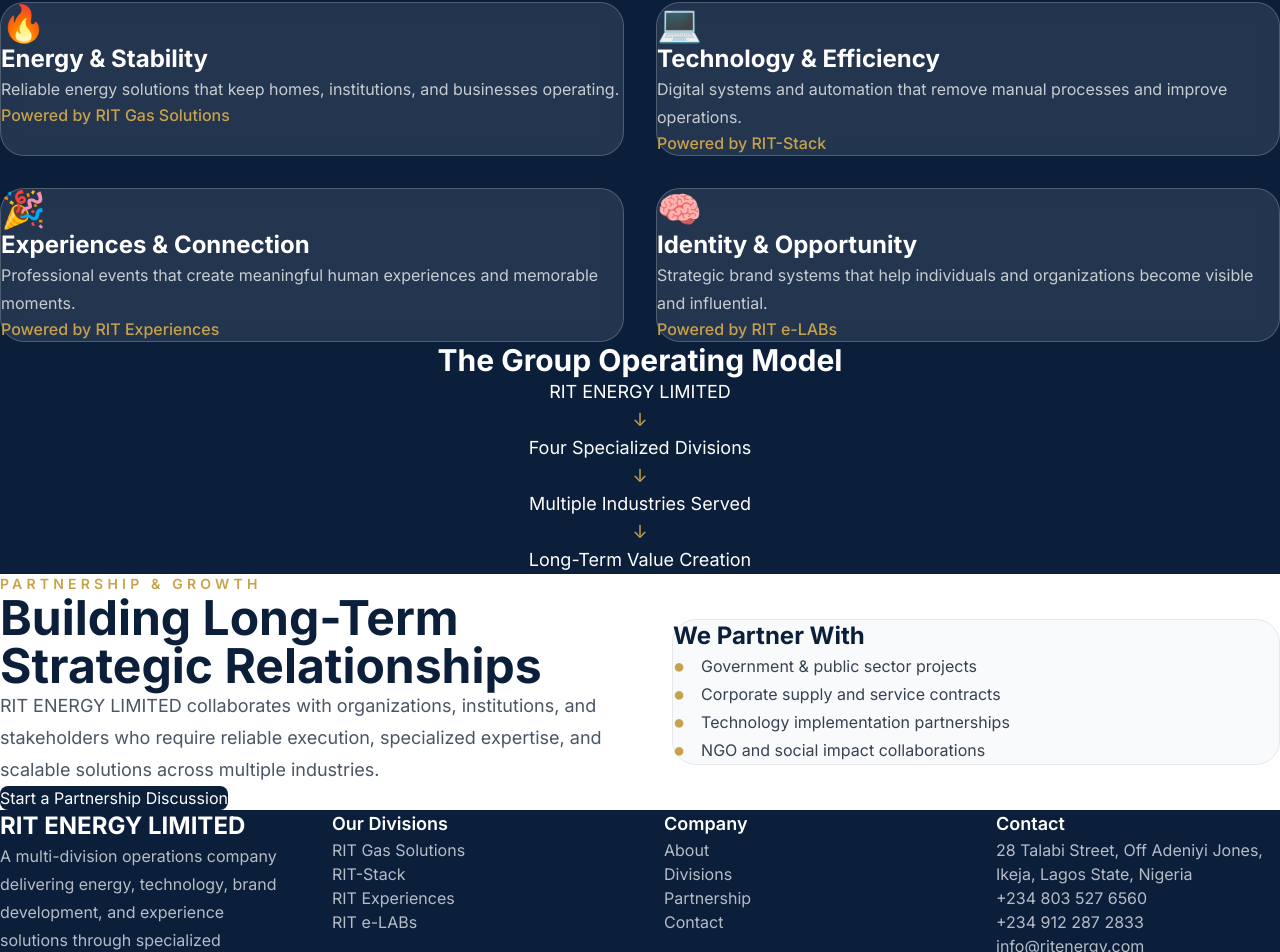
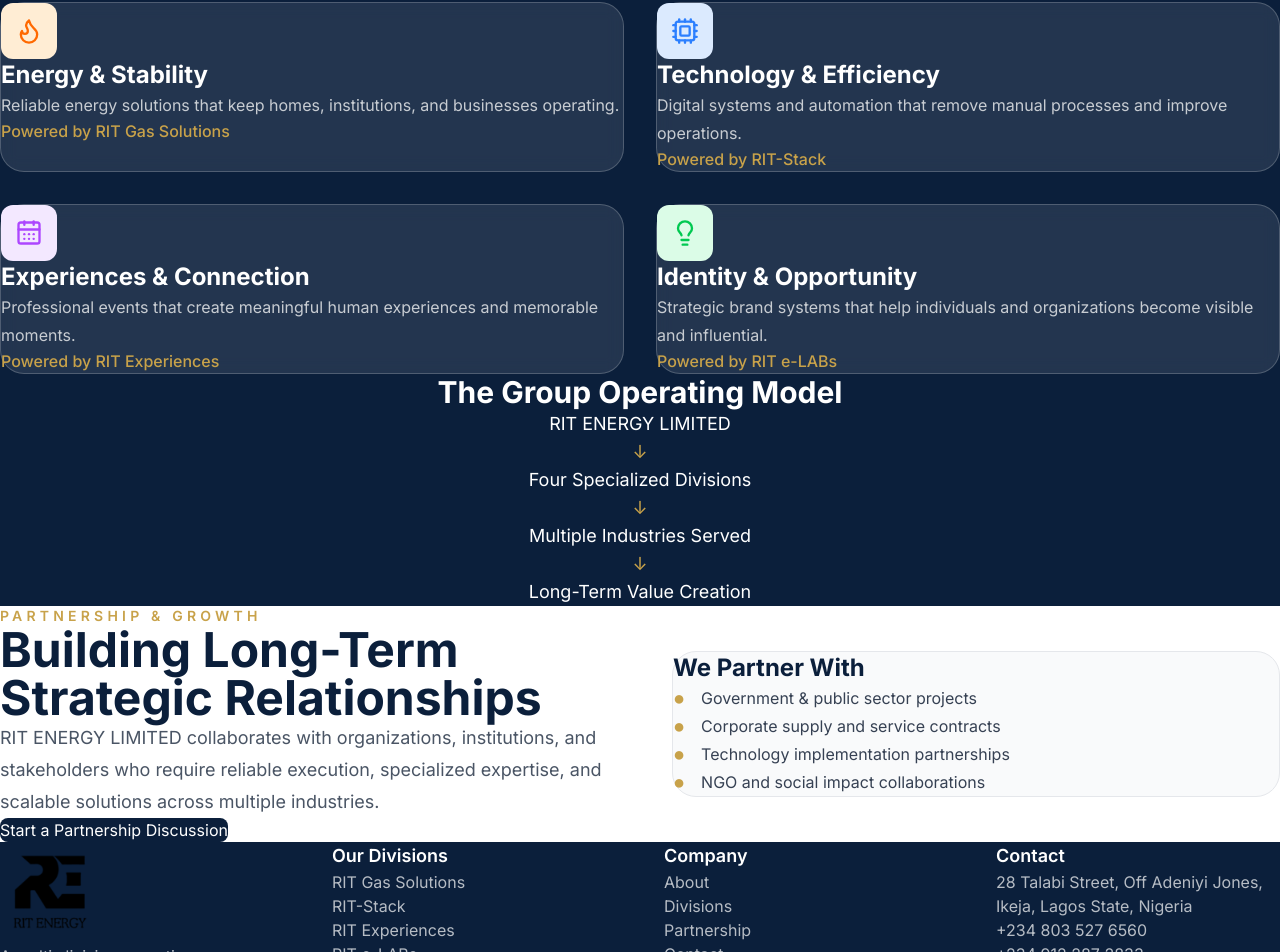
Before and after one commit to Madmax-commits/rit-energy-limited-, a Next.js app: page / in a window 1280 px wide. Shown: the part 1865-2817 px from the top of the page. Built offline with nearby package versions, Linux system fonts and the light colour scheme.

Commit message:
Add RIT ENERGY logo system and branding assets

```diff
--- a/src/components/layout/Footer.tsx
+++ b/src/components/layout/Footer.tsx
@@ -1,5 +1,5 @@
 import Container from "./Container";
-
+import Image from "next/image";
 const divisions = [
   "RIT Gas Solutions",
   "RIT-Stack",
@@ -26,9 +26,14 @@
 
           {/* Company Information */}
           <div>
-            <h2 className="text-2xl font-bold">
-              RIT ENERGY LIMITED
-            </h2>
+             <div>
+                        <Image
+                          src="/coloredlogo.png"
+                          alt="RIT ENERGY LIMITED"
+                          width={100}
+                          height={40}
+                        />
+                      </div>
 
             <p className="mt-5 text-white/70 leading-7">
               A multi-division operations company delivering energy,
@@ -126,7 +131,7 @@
         >
 
           <p>
-            © 2026 RIT ENERGY LIMITED. All rights reserved.
+            © 2006 RIT ENERGY LIMITED. All rights reserved.
           </p>
 
           <p>
--- a/src/components/sections/Divisions.tsx
+++ b/src/components/sections/Divisions.tsx
@@ -1,6 +1,9 @@
+import { divisionIcons } from "@/icons/divisionIcons";
 import Container from "../layout/Container";
 import DivisionCard from "../ui/DivisionCard";
 import { divisions } from "@/data/divisions";
+
+
 
 export default function Divisions() {
   return (
--- a/src/components/sections/Impact.tsx
+++ b/src/components/sections/Impact.tsx
@@ -28,10 +28,12 @@
 
 
         {/* Impact Cards */}
-
         <div className="mt-16 grid md:grid-cols-2 gap-8">
 
-          {impacts.map((item) => (
+          {impacts.map((item) => {
+            const Icon = item.icon;
+
+            return (
               <div
                 key={item.title}
                 className="
@@ -41,33 +43,53 @@
                   rounded-3xl
                   p-8
                   backdrop-blur-sm
+                  transition-all
+                  duration-300
+                  hover:-translate-y-2
+                  hover:bg-white/15
                 "
               >
 
-              <div className="text-4xl">
-                {item.icon}
+                <div
+                  className={`
+                    w-14
+                    h-14
+                    rounded-xl
+                    ${item.bgColor}
+                    flex
+                    items-center
+                    justify-center
+                  `}
+                >
+                  <Icon
+                    size={28}
+                    className={item.color}
+                  />
                 </div>
+
 
                 <h3 className="mt-5 text-2xl font-bold">
                   {item.title}
                 </h3>
 
+
                 <p className="mt-4 text-white/75 leading-7">
                   {item.description}
                 </p>
+
 
                 <p className="mt-6 text-[var(--color-gold)] font-medium">
                   Powered by {item.division}
                 </p>
 
               </div>
-          ))}
+            );
+          })}
 
         </div>
 
 
         {/* Group Model */}
-
         <div className="mt-20 text-center">
 
           <h3 className="text-3xl font-bold">
@@ -77,33 +99,25 @@
 
           <div className="mt-10 space-y-4 text-lg">
 
-            <p>
-              RIT ENERGY LIMITED
-            </p>
+            <p>RIT ENERGY LIMITED</p>
 
             <p className="text-[var(--color-gold)]">
               ↓
             </p>
 
-            <p>
-              Four Specialized Divisions
-            </p>
+            <p>Four Specialized Divisions</p>
 
             <p className="text-[var(--color-gold)]">
               ↓
             </p>
 
-            <p>
-              Multiple Industries Served
-            </p>
+            <p>Multiple Industries Served</p>
 
             <p className="text-[var(--color-gold)]">
               ↓
             </p>
 
-            <p>
-              Long-Term Value Creation
-            </p>
+            <p>Long-Term Value Creation</p>
 
           </div>
 
--- a/src/data/divisions.ts
+++ b/src/data/divisions.ts
@@ -1,4 +1,12 @@
-export const divisions = [
+import { DivisionId } from "@/types/divisions";
+
+export const divisions: {
+  id: DivisionId;
+  name: string;
+  category: string;
+  description: string;
+  color: string;
+}[] = [
   {
     id: "gas",
     name: "RIT Gas Solutions",
@@ -7,7 +15,6 @@
       "Safe, reliable, and intelligent LPG solutions for homes, institutions, and commercial operations.",
     color: "bg-orange-50",
   },
-
   {
     id: "stack",
     name: "RIT-Stack",
@@ -16,7 +23,6 @@
       "Custom software, automation systems, and digital infrastructure that help organizations operate efficiently.",
     color: "bg-blue-50",
   },
-
   {
     id: "experiences",
     name: "RIT Experiences",
@@ -25,7 +31,6 @@
       "Professional event planning, coordination, hospitality, and memorable experiences.",
     color: "bg-purple-50",
   },
-
   {
     id: "elabs",
     name: "RIT e-LABs",
--- a/src/data/impact.ts
+++ b/src/data/impact.ts
@@ -1,10 +1,14 @@
+import { Flame, Cpu, CalendarDays, Lightbulb } from "lucide-react";
+
 export const impacts = [
   {
     title: "Energy & Stability",
     description:
       "Reliable energy solutions that keep homes, institutions, and businesses operating.",
     division: "RIT Gas Solutions",
-    icon: "🔥",
+    icon: Flame,
+    color: "text-orange-500",
+    bgColor: "bg-orange-100",
   },
 
   {
@@ -12,7 +16,9 @@
     description:
       "Digital systems and automation that remove manual processes and improve operations.",
     division: "RIT-Stack",
-    icon: "💻",
+    icon: Cpu,
+    color: "text-blue-500",
+    bgColor: "bg-blue-100",
   },
 
   {
@@ -20,7 +26,9 @@
     description:
       "Professional events that create meaningful human experiences and memorable moments.",
     division: "RIT Experiences",
-    icon: "🎉",
+    icon: CalendarDays,
+    color: "text-purple-500",
+    bgColor: "bg-purple-100",
   },
 
   {
@@ -28,6 +36,8 @@
     description:
       "Strategic brand systems that help individuals and organizations become visible and influential.",
     division: "RIT e-LABs",
-    icon: "🧠",
+    icon: Lightbulb,
+    color: "text-green-500",
+    bgColor: "bg-green-100",
   },
 ];
--- a/src/icons/divisionIcons.tsx
+++ b/src/icons/divisionIcons.tsx
@@ -1,11 +1,7 @@
-import {
-  Flame,
-  Cpu,
-  CalendarDays,
-  Lightbulb,
-} from "lucide-react";
+import { DivisionId } from "@/types/divisions";
+import { Flame, Cpu, CalendarDays, Lightbulb } from "lucide-react";
 
-export const divisionIcons = {
+export const divisionIcons: Record<DivisionId, React.ElementType> = {
   gas: Flame,
   stack: Cpu,
   experiences: CalendarDays,
--- /dev/null
+++ b/src/types/divisions.ts
@@ -0,0 +1,3 @@
+export const DIVISION_IDS = ["gas", "stack", "experiences", "elabs"] as const;
+
+export type DivisionId = typeof DIVISION_IDS[number];
```
Lines whose indentation alone changed are shown as unchanged.
